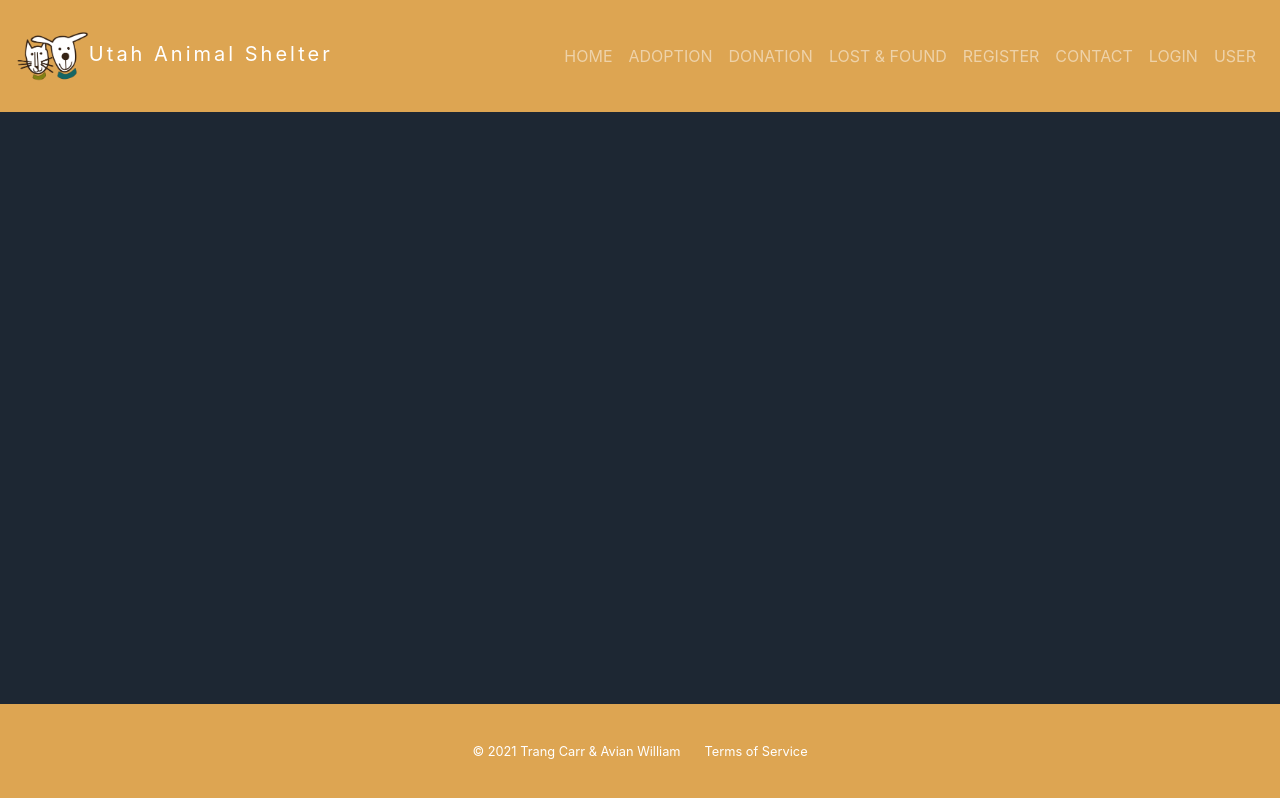
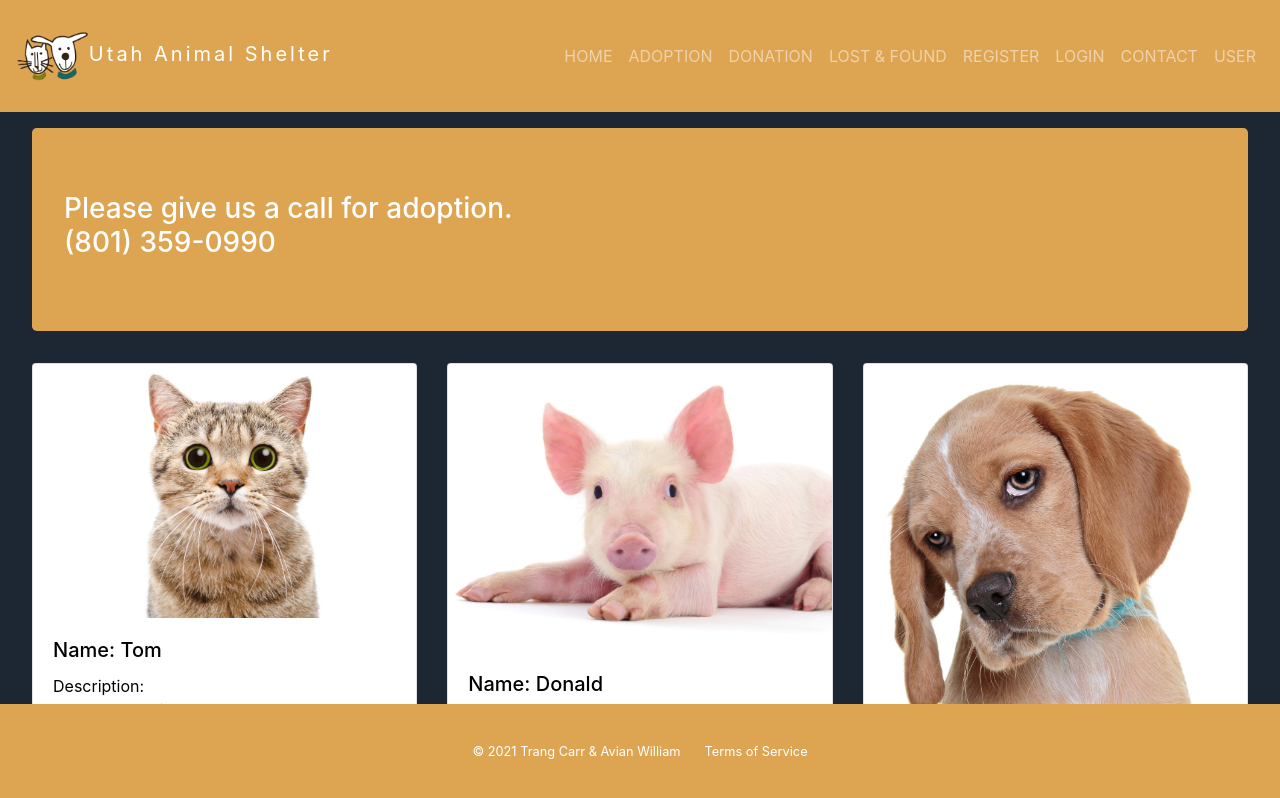
Before and after one commit to 10674637/petshelter, a Vue app: page /#/adoption in a window 1280 px wide. Built offline with nearby package versions, Linux system fonts and the light colour scheme.

Commit message:
add donation button and features

```diff
--- a/src/components/Navbar.vue
+++ b/src/components/Navbar.vue
@@ -35,13 +35,13 @@
                 </li>
 
                 <li v-if="$store.state.isLoggedIn" class="nav-item">
-                    <router-link to="/tasks" class="nav-link" exact>
+                    <router-link to="/posts" class="nav-link" exact>
                             Tasks
                     </router-link>
                 </li>
 
                 <li class="nav-item">
-                    <router-link to="/lost&found" class="nav-link" exact>
+                    <router-link to="/posts" class="nav-link" exact>
                             Lost & Found
                     </router-link>
                 </li>
@@ -52,15 +52,15 @@
                     </router-link>
                 </li>
 
+                <li v-if="!$store.state.isLoggedIn" class="nav-item">
+                    <router-link to="/login" class="nav-link" exact>
+                            Login
+                    </router-link>
+                </li>
+
                 <li class="nav-item">
                     <router-link to="/contact" class="nav-link" exact>
                             Contact
-                    </router-link>
-                </li>
-
-                <li v-if="!$store.state.isLoggedIn" class="nav-item">
-                    <router-link to="/login" class="nav-link" exact>
-                            Login
                     </router-link>
                 </li>
 
--- a/src/router/index.js
+++ b/src/router/index.js
@@ -1,6 +1,15 @@
 import Vue from 'vue'
 import VueRouter from 'vue-router'
 import Home from '../views/Home.vue'
+import Login from '../views/authentication/Login.vue'
+import Register from '../views/authentication/Register.vue'
+import Adoption from '../views/adoption/Adoption.vue'
+import Donation from '../views/donation/Donation.vue'
+import PostsAll from '../views/postsLostAndFound/PostsAll.vue'
+import PostsCreate from '../views/postsLostAndFound/PostsCreate.vue'
+import PostsEdit from '../views/postsLostAndFound/PostsEdit.vue'
+import Contact from '../views/contact/Contact.vue'
+
 
 Vue.use(VueRouter)
 
@@ -10,6 +19,7 @@ const routes = [
     name: 'Home',
     component: Home
   },
+
   {
     path: '/about',
     name: 'About',
@@ -17,7 +27,61 @@ const routes = [
     // this generates a separate chunk (about.[hash].js) for this route
     // which is lazy-loaded when the route is visited.
     component: () => import(/* webpackChunkName: "about" */ '../views/About.vue')
-  }
+  },
+
+  {
+    path: '/posts',
+    name: 'posts-all',
+    component: PostsAll
+  },
+
+  {
+    path: '/posts/new',
+    name: 'posts-create',
+    component: PostsCreate
+  },
+
+  {
+    path: '/posts/:id',
+    name: 'posts-edit',
+    component: PostsEdit
+  },
+
+  {
+    path: '/register',
+    name: 'register',
+    component: Register
+  },
+
+  {
+    path: '/login',
+    name: 'login',
+    component: Login
+  },
+
+  {
+    path: '/adoption',
+    name: 'adoption',
+    component: Adoption
+  },
+
+  {
+    path: '/donation',
+    name: 'donation',
+    component: Donation
+  },
+
+  {
+    path: '/contact',
+    name: 'contact',
+    component: Contact
+  },
+
+  {
+    path: '*',
+    redirect:'/'
+  },
+
 ]
 
 const router = new VueRouter({
--- /dev/null
+++ b/src/views/adoption/Adoption.vue
@@ -0,0 +1,56 @@
+<template>
+    <div>
+        <div class="jumbotron custom-bg-dark">
+            <h3>
+                Please give us a call for adoption.
+                <br>
+                (801) 359-0990
+            </h3>
+        </div>
+
+        <div class="row row-cols-1 row-cols-md-3 g-4">
+            <div class="col">
+                <div class="card h-100">
+                    <img src="../../assets/cat.jpg" class="card-img-top" alt="...">
+
+                    <div class="card-body">
+                    <h5 class="card-title" style="color:black;" >Name: Tom</h5>
+                    <p style="color:black">Description:
+                        <br> Tabby cat, he is 3 years old.
+                        <br> Adoption fee: $100
+                    </p>
+                    </div>
+                </div>
+            </div>
+
+            <div class="col">
+                <div class="card h-100">
+                    <img src="../../assets/pig.jpg" class="card-img-top" alt="...">
+
+                    <div class="card-body">
+                    <h5 class="card-title" style="color:black;" >Name: Donald</h5>
+                    <p style="color:black">Description:
+                        <br> pot belly pig, she is 1 year old.
+                        <br> Adoption fee: $150
+                    </p>>
+                    </div>
+
+                </div>
+            </div>
+
+            <div class="col">
+                <div class="card h-100">
+                    <img src="../../assets/1915.jpg" class="card-img-top" alt="...">
+
+                    <div class="card-body">
+                    <h5 class="card-title" style="color:black;" >Toby</h5>
+                    <p style="color:black">Description:
+                        <br> Basset Hound mixed dog, he is 7 months.
+                        <br> Adoption fee: $250
+                    </p>
+                    </div>
+                </div>
+            </div>
+        </div>
+    </div>
+</template>
--- /dev/null
+++ b/src/views/authentication/Login.vue
@@ -0,0 +1,3 @@
+<template>
+    <h1>Login Route</h1>
+</template>
--- /dev/null
+++ b/src/views/authentication/Register.vue
@@ -0,0 +1,3 @@
+<template>
+    <h1>Register Route</h1>
+</template>
--- /dev/null
+++ b/src/views/contact/Contact.vue
@@ -0,0 +1,19 @@
+<template>
+    <div class="jumbotron custom-bg-dark">
+        <img src="../../assets/AdoptionCenter.jpg" class="card-img-top" alt="...">
+        <br>
+        <h1 class="display-4">Contact Information</h1>
+        <hr class="my-4">
+        <h3>
+        Meet with the animals only by Appointment due to Covid-19.
+        </h3>
+
+        <p>
+            Address:
+            <br>
+            200 Hope Avenue, Salt Lake City, Utah 84115.
+            <br>
+            Phone: (801) 359-0990
+        </p>
+    </div>
+</template>
--- /dev/null
+++ b/src/views/donation/Donation.vue
@@ -0,0 +1,48 @@
+<template>
+<div class="row row-cols-1 row-cols-md-3 g-4">
+        <div class="col">
+        <div class=" jumbotron custom-bg-dark">
+            <p>Click the button below to donate </p>
+            <form action="https://www.paypal.com/donate" method="post" target="_top">
+                <input type="hidden" name="business" value="KCE85G2UQUY7J" />
+                <input type="hidden" name="item_name" value="create a animal rescue web donation testing." />
+                <input type="hidden" name="currency_code" value="USD" />
+                <input type="image" src="https://www.paypalobjects.com/en_US/i/btn/btn_donateCC_LG.gif" border="0" name="submit" title="PayPal - The safer, easier way to pay online!" alt="Donate with PayPal button" />
+                <img alt="" border="0" src="https://www.paypal.com/en_US/i/scr/pixel.gif" width="10" height="10" />
+            </form>
+        </div>
+    </div>
+
+    <div class="col">
+        <div class="jumbotron custom-bg-dark">
+        <h6>Scan the code below to donate</h6>
+        <br>
+        <img src="../../assets/QRCode.png" width="100" height="100" alt="...">
+        </div>
+    </div>
+
+
+    <div class="col">
+        <div class="jumbotron custom-bg-dark">
+
+            <p>
+                Every little help is greatly appreciated. Your donation is helping us taking care of unpotunate animal at the shelter.
+            </p>
+
+                <br>
+                Share this link to help us raise donation: <a href="https://www.paypal.com/donate?business=KCE85G2UQUY7J&item_name=create+a+animal+rescue+web+donation+testing.&currency_code=USD"> Donation Link</a>
+        </div>
+    </div>
+
+</div>
+</template>
+<style scoped>
+div {
+    max-width: 60rem;
+    display: flex;
+    flex-direction: column;
+    margin-left: auto;
+    margin-right: auto;
+    align-items: center;
+    }
+</style>
--- /dev/null
+++ b/src/views/postsLostAndFound/PostsAll.vue
@@ -0,0 +1,3 @@
+<template>
+    <h1>Posts All Route</h1>
+</template>
--- /dev/null
+++ b/src/views/postsLostAndFound/PostsCreate.vue
@@ -0,0 +1,3 @@
+<template>
+    <h1>Post Create Route</h1>
+</template>
--- /dev/null
+++ b/src/views/postsLostAndFound/PostsEdit.vue
@@ -0,0 +1,3 @@
+<template>
+    <h1>Posts Edit Route</h1>
+</template>
```
Also changed, not shown: src/components/HelloWorld.vue (+36 -10 lines), src/assets/AdoptionCenter.jpg (added), src/assets/QRCode.png (added).
